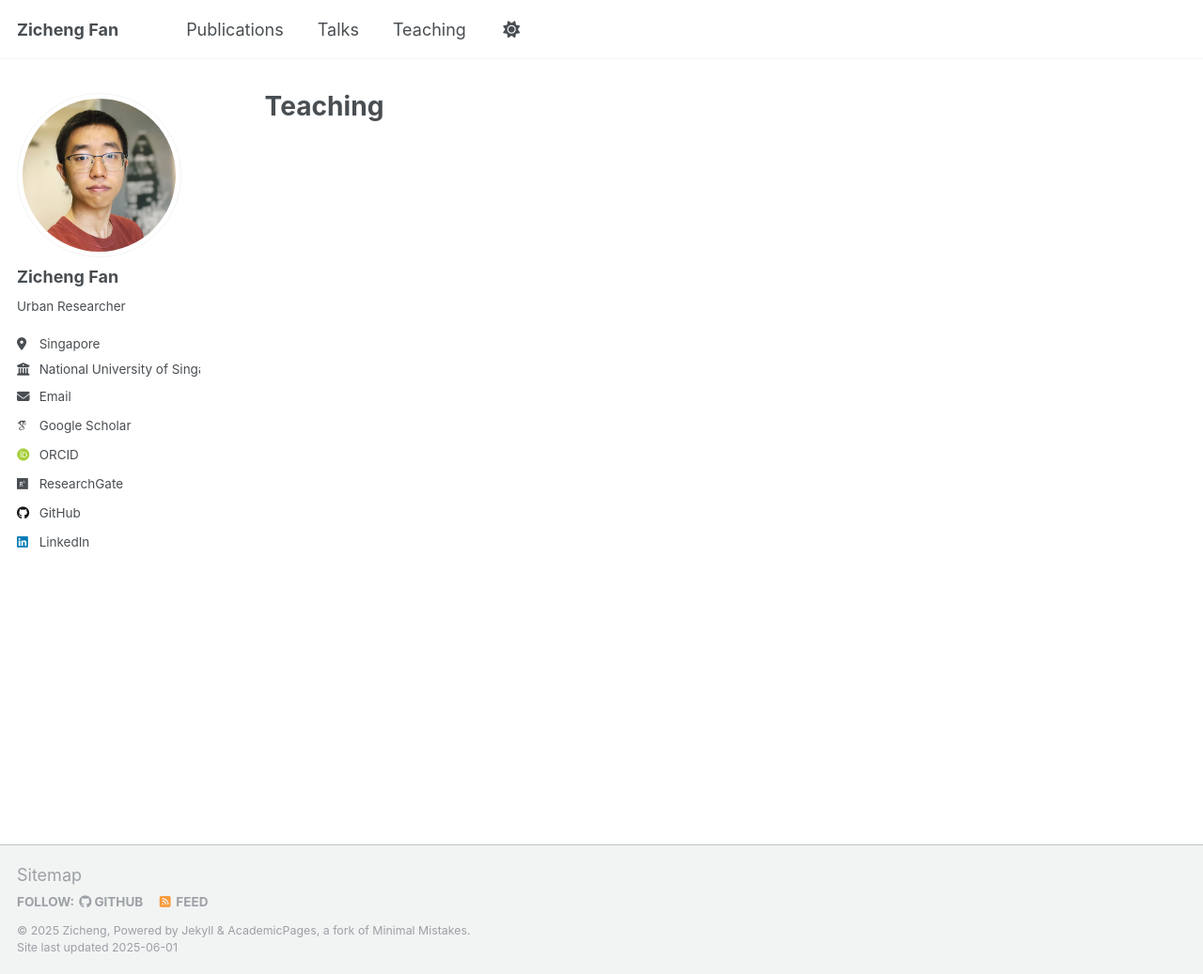
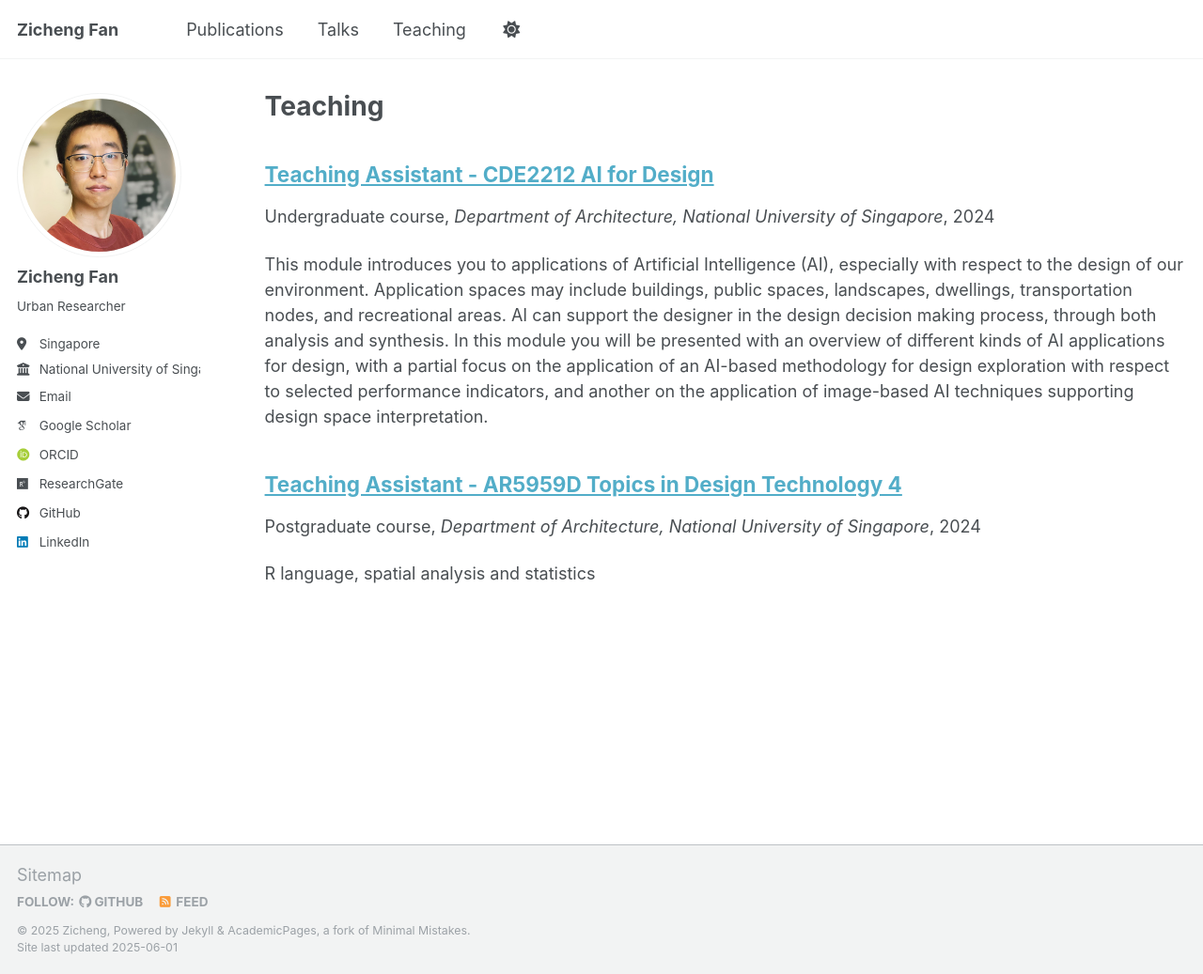
Before and after one commit to zichengfan/zichengfan.github.io, a Jekyll site: the page built from _pages/teaching.html, in a window 1280 px wide and 1037 px high. Shown: the whole window at 94% size. Built offline with Jekyll 4.4.1, drawn with Linux system fonts in a browser that asks for light colours; some web fonts are replaced; a file with an impossible date is left out; some of the changed lines change nothing that is shown.

Commit message:
update_website

```diff
--- a/_teaching/2024-autumn-teaching.md
+++ b/_teaching/2024-autumn-teaching.md
@@ -4,7 +4,7 @@ collection: teaching
 type: "Undergraduate course"
 permalink: /teaching/2024-autumn-teaching
 venue: "Department of Architecture, National University of Singapore"
-date: 2024-08 - 2024-12
+date: 2024-08-01
 location: "Singapore, Singapore"
 ---
 
--- a/_teaching/2024-spring-teaching.md
+++ b/_teaching/2024-spring-teaching.md
@@ -4,7 +4,7 @@ collection: teaching
 type: "Postgraduate course"
 permalink: /teaching/2024-spring-teaching
 venue: "Department of Architecture, National University of Singapore"
-date: 2024-01 - 2024-05
+date: 2024-01-01
 location: "Singapore, Singapore"
 ---
 
```
